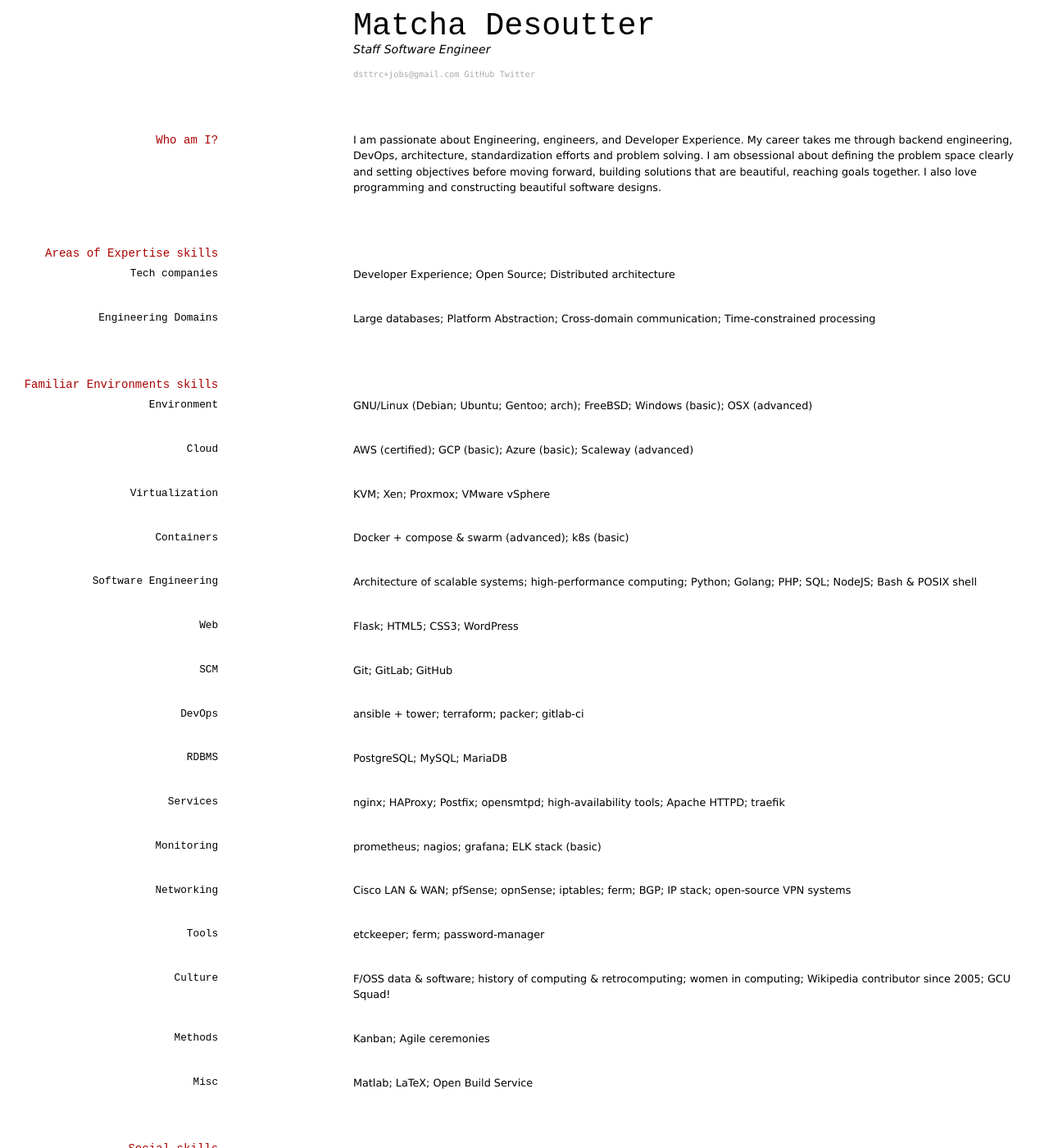
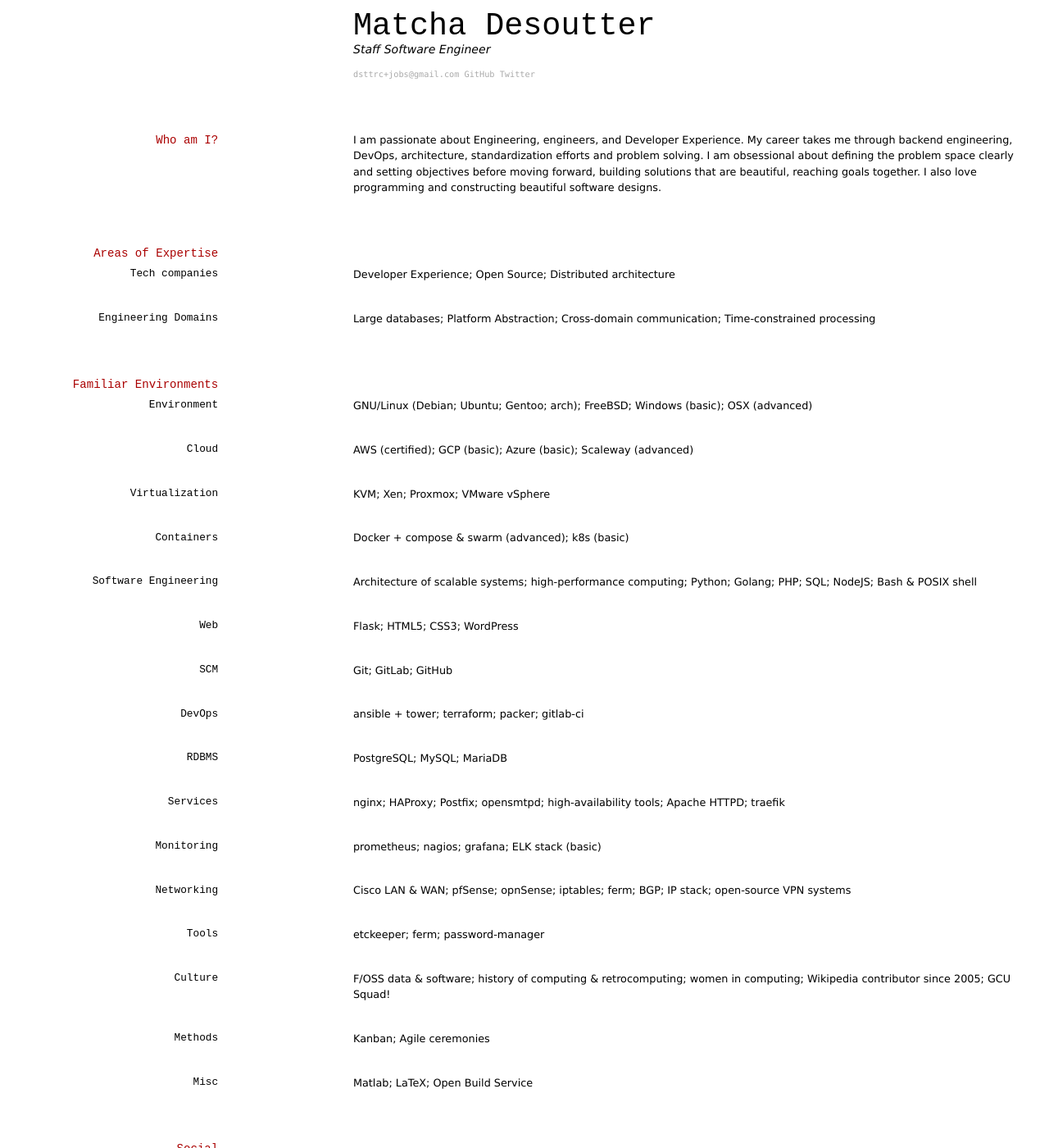
Before and after one commit to ChloeTigre/matcha-cv.github.io, a Jekyll site: the page built from public/index.md, in a window 1280 px wide and 1400 px high. Shown: the whole window at 82% size. Built offline with Jekyll 4.4.1, drawn with Linux system fonts in a browser that asks for light colours; some of the changed text lies outside the part shown.

Commit message:
publishing pages

```diff
--- a/public/index.md
+++ b/public/index.md
@@ -20,7 +20,7 @@ I am passionate about Engineering, engineers, and Developer Experience. My caree
 
 
 
-## Areas of Expertise skills
+## Areas of Expertise
 
 ### Tech companies
 Developer Experience; Open Source; Distributed architecture
@@ -28,7 +28,7 @@ Developer Experience; Open Source; Distributed architecture
 ### Engineering Domains
 Large databases; Platform Abstraction; Cross-domain communication; Time-constrained processing
 
-## Familiar Environments skills
+## Familiar Environments
 
 ### Environment
 GNU/Linux (Debian; Ubuntu; Gentoo; arch); FreeBSD; Windows (basic); OSX (advanced)
@@ -78,12 +78,12 @@ Kanban; Agile ceremonies
 ### Misc
 Matlab; LaTeX; Open Build Service
 
-## Social skills
+## Social
 
 ### Interactions
 Queer politics; Multicultural teams
 
-## Other interests skills
+## Other interests
 
 ### Academic
 maths; physics; philosophy; economy; sociology
```
